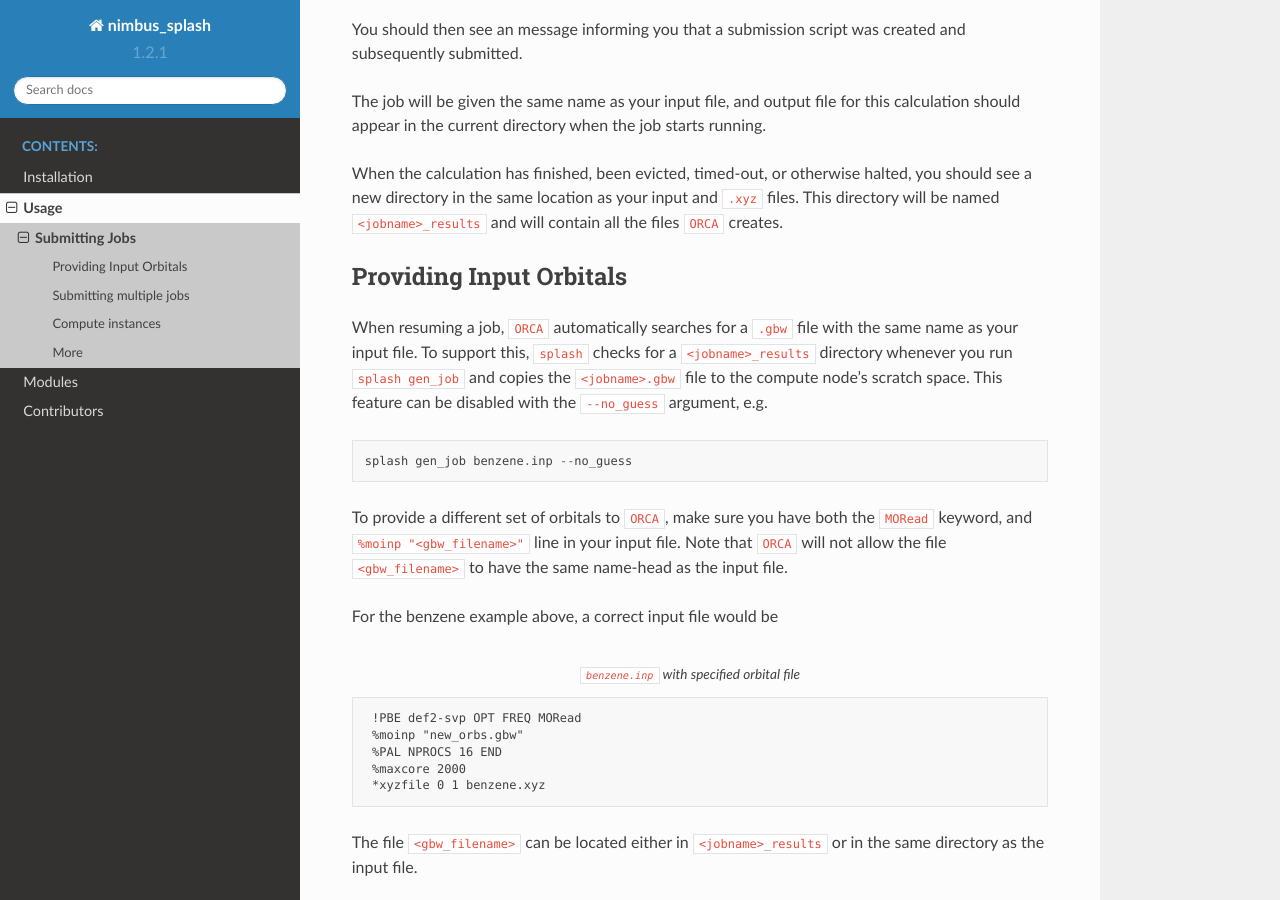
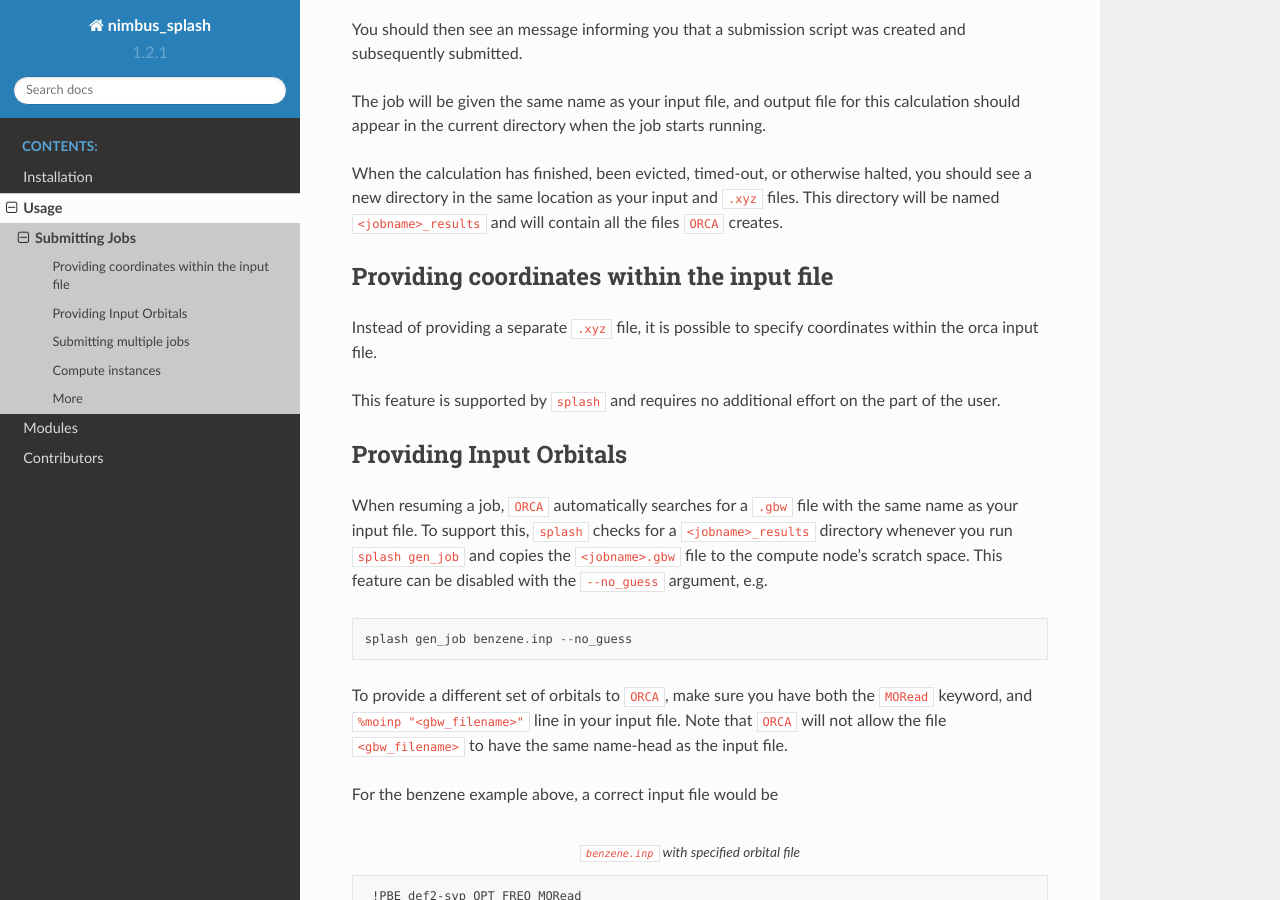
Before and after one commit to JonKragskow/nimbus_splash, a Sphinx documentation site: the page built from docs/source/usage/submission.rst, in a window 1280 px wide and 900 px high, scrolled down 989 px. Built offline with Sphinx 7.4.7 and the Read the Docs theme 2.0.0, drawn with Linux system fonts in a browser that asks for light colours.

Commit message:
docs: update docs with note about xyz in input

```diff
--- a/docs/source/usage/submission.rst
+++ b/docs/source/usage/submission.rst
@@ -49,6 +49,13 @@ The job will be given the same name as your input file, and output file for this
 When the calculation has finished, been evicted, timed-out, or otherwise halted, you should see a new directory in the same location as your input and ``.xyz`` files.
 This directory will be named ``<jobname>_results`` and will contain all the files ``ORCA`` creates.
 
+
+Providing coordinates within the input file
+-------------------------------------------
+
+Instead of providing a separate ``.xyz`` file, it is possible to specify coordinates within the orca input file.
+
+This feature is supported by ``splash`` and requires no additional effort on the part of the user.
 
 Providing Input Orbitals
 ------------------------
```
